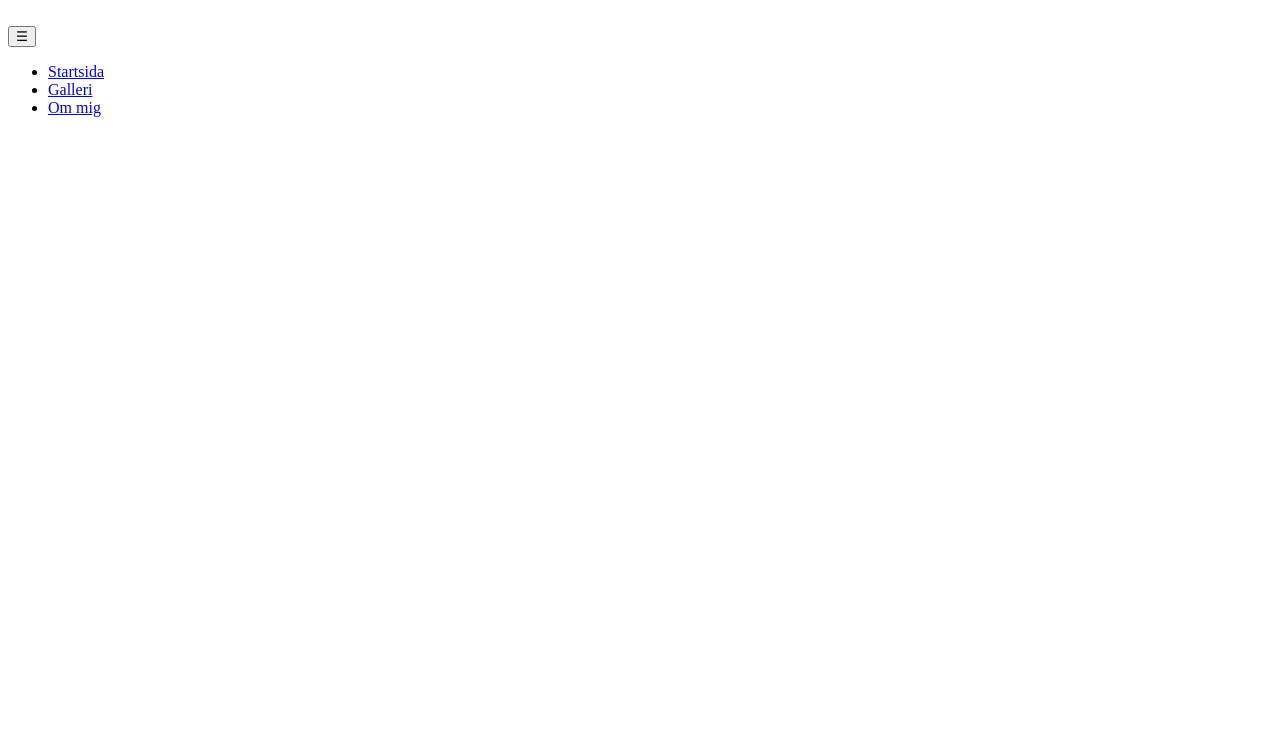
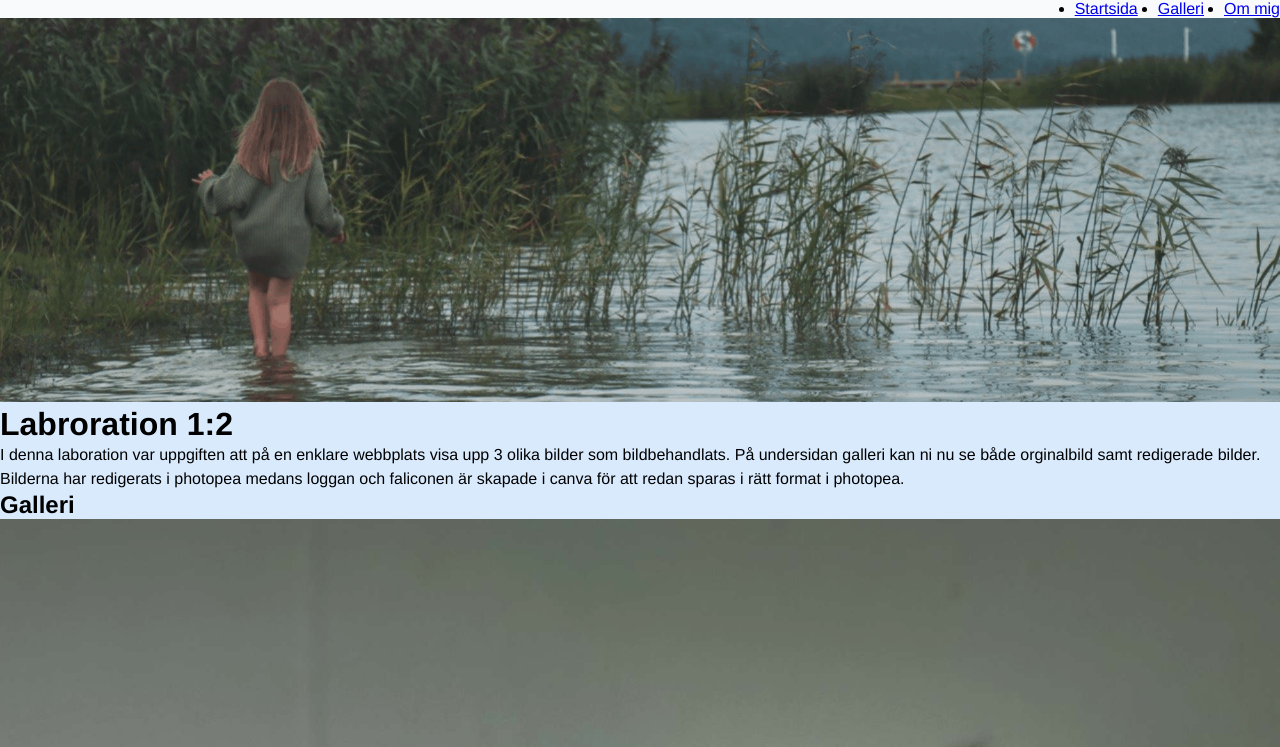
Before and after one commit to moakarlssons/laboration1.2, a plain HTML site: page index.html in a window 1280 px wide. Shown: the top 747 px of the page. Drawn offline with Linux system fonts and the light colour scheme.

Commit message:
ändrade lite

```diff
--- /dev/null
+++ b/JS/main.js
@@ -0,0 +1,11 @@
+"use strict"
+
+// Hamburgemenyn
+
+const headerNavBtn = document.querySelector(".menu-toggle");
+const headerNav = document.querySelector(".header-nav");
+if (headerNavBtn && headerNav) {
+    headerNavBtn.addEventListener("click", function () {
+        headerNav.classList.toggle("open");
+    });
+}
--- a/aboutme.html
+++ b/aboutme.html
@@ -7,3 +7,5 @@
     <title>Om mig</title>
     <link rel="stylesheet" href="css/style.css">
 </head>
+
+<script src="js/main.js" defer></script>
--- a/css/style.css
+++ b/css/style.css
@@ -0,0 +1,60 @@
+/*Hela dokumentet*/
+* {
+    margin: 0;
+    padding: 0;
+    box-sizing: border-box;
+}
+
+
+/*Hela body*/
+
+body {
+    background-color: #D9EAFD;
+    font-family: Helvetica, Arial, sans-serif;
+}
+
+/* alla p element */
+p {
+    line-height: 1.5;
+}
+
+/*Alla bilder*/
+
+img {
+    width: 100%;
+}
+
+/*Header*/
+
+header {
+    background-color: #F8FAFC;
+    display: flex;
+    justify-content: space-between;
+    flex-wrap: wrap;
+}
+
+header li {
+    text-decoration: none;
+}
+
+
+
+/*STORA SKÄRMAR*/
+@media (min-width: 768px) {
+
+    /*Hamburge meny*/
+    .menu-toggle {
+        display: none;
+    }
+
+    .header-nav {
+        display: flex;
+        width: auto;
+        align-items: center;
+    }
+
+    .header-nav ul {
+        display: flex;
+        gap: 20px;
+    }
+}
--- a/index.html
+++ b/index.html
@@ -26,4 +26,24 @@
             </ul>
         </nav>
     </header>
+
+    <main>
+        <div class="hero">
+            <img src="images/header.png" alt="flicka som går i vattnet bland vassen">
+        </div>
+        <h1>Labroration 1:2</h1>
+        <p>I denna laboration var uppgiften att på en enklare webbplats visa upp 3 olika bilder som bildbehandlats. På
+            undersidan galleri kan ni nu se både orginalbild samt redigerade bilder. Bilderna har redigerats i photopea
+            medans loggan och faliconen är skapade i canva för att redan sparas i rätt format i photopea.</p>
+        <h2>Galleri</h2>
+        <div class="start-gallery">
+            <img src="images/bildserie001.jpg" alt="svart och vit katt som sitter på ett bord">
+            <img src="images/bildserie002.jpg"
+                alt="Dimma omger höga klippväggar och tät grönska medan vatten rinner över klipporna.">
+            <img src="images/bildserie003.jpg" alt="vit blomma med lila vanter med en fluga mitt i">
+            <a href="gallery.html" class="btn">Ta mig till alla bilder</a>
+        </div>
+
+    </main>
+    <script src="js/main.js" defer></script>
 </body>
```
Also changed, not shown: gallery.html (+2 -0 lines).
